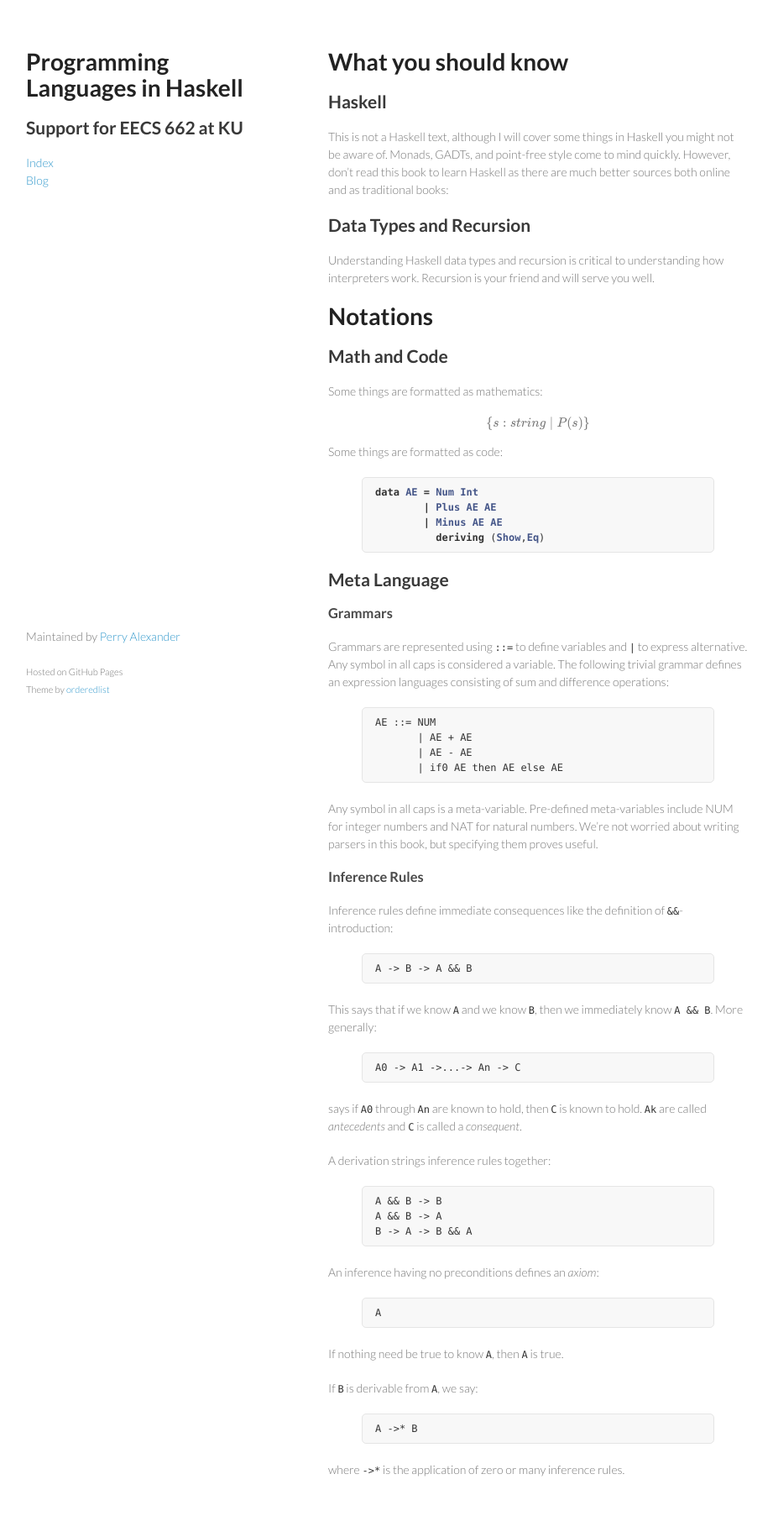
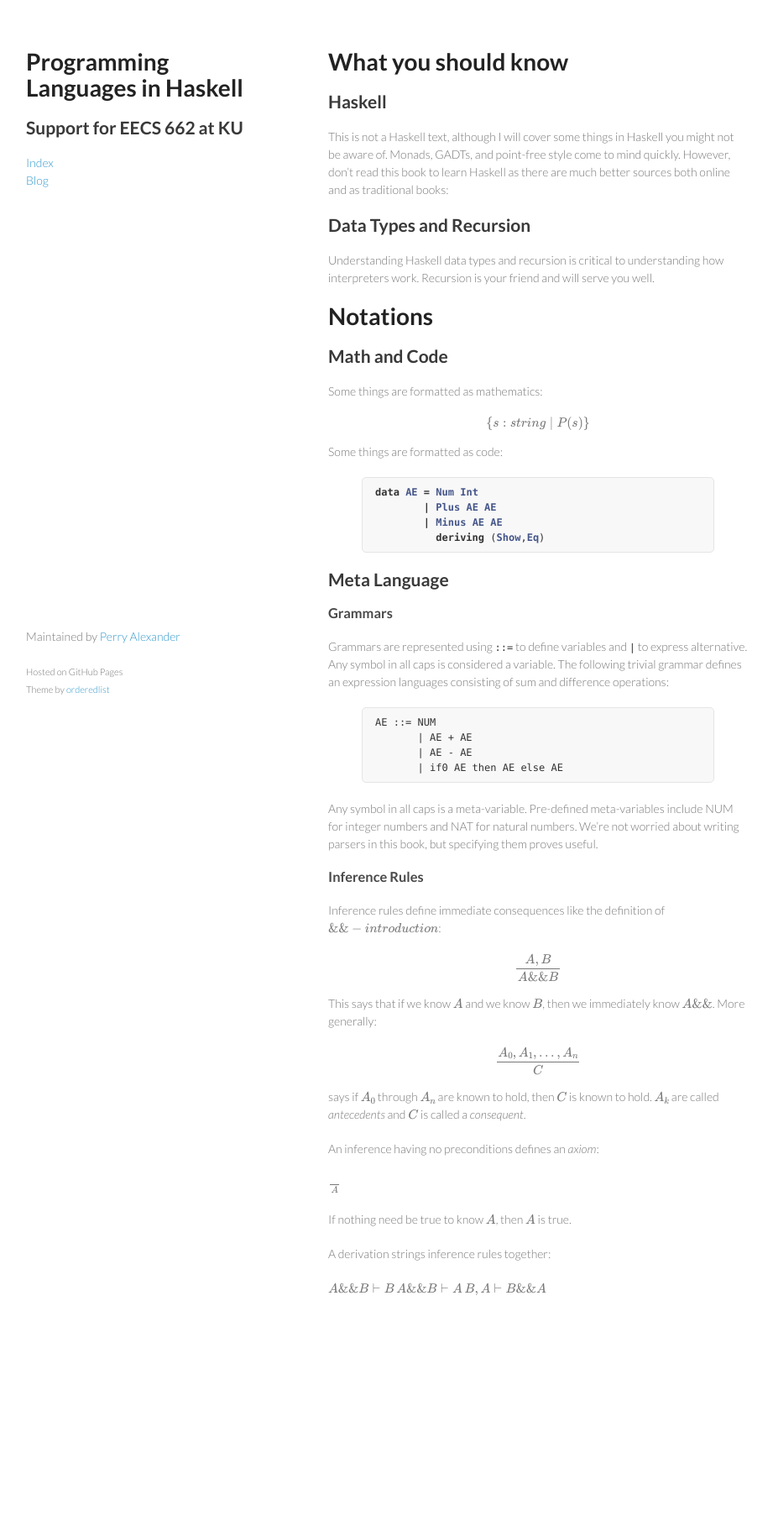
Before and after one commit to ku-sldg/plih, a Jekyll site: the page built from _posts/2016-06-13-Notations-and-Preliminaries.md, in a window 1280 px wide. Shown: the whole page at 84% size, without its empty margins (179-1100 px from the left). Built offline with Jekyll 4.4.1, drawn with Linux system fonts in a browser that asks for light colours; formulas are drawn with MathJax 3; after the commit the page ends 1614 px from its top, so only the background shows below that.

Commit message:
working on rule formatting

```diff
--- a/_posts/2016-06-13-Notations-and-Preliminaries.md
+++ b/_posts/2016-06-13-Notations-and-Preliminaries.md
@@ -48,40 +48,24 @@ Any symbol in all caps is a meta-variable.  Pre-defined meta-variables include N
 
 ### Inference Rules
 
-Inference rules define immediate consequences like the definition of `&&`-introduction:
+Inference rules define immediate consequences like the definition of $\&\&-introduction$:
 
-{% highlight text %}
-A -> B -> A && B
-{% endhighlight %}
+$$\frac{A, B}{A \&\& B}$$
 
-This says that if we know `A` and we know `B`, then we immediately know `A && B`.  More generally:
+This says that if we know $A$ and we know $B$, then we immediately know $A \&\& $.  More generally:
 
-{% highlight text %}
-A0 -> A1 ->...-> An -> C
-{% endhighlight %}
+$$\frac{A_0,A_1,\ldots,A_n}{C}$$
 
-says if `A0` through `An` are known to hold, then `C` is known to hold.  `Ak` are called _antecedents_ and `C` is called a _consequent_.
+says if $A_0$ through $A_n$ are known to hold, then $C$ is known to hold.  $A_k$ are called _antecedents_ and $C$ is called a _consequent_.
+
+An inference having no preconditions defines an _axiom_:
+
+$\frac{}{A}$
+
+If nothing need be true to know $A$, then $A$ is true.
 
 A derivation strings inference rules together:
 
-{% highlight text %}
-A && B -> B
-A && B -> A
-B -> A -> B && A
-{% endhighlight %}
-
-An inference having no preconditions defines an _axiom_:
-
-{% highlight text %}
-A
-{% endhighlight %}
-
-If nothing need be true to know `A`, then `A` is true.
-
-If `B` is derivable from `A`, we say:
-
-{% highlight text %}
-A ->* B
-{% endhighlight %}
-
-where `->*` is the application of zero or many inference rules.
+$A \&\& B \vdash B$
+$A \&\& B \vdash A$
+$B, A \vdash B \&\& A$
```
